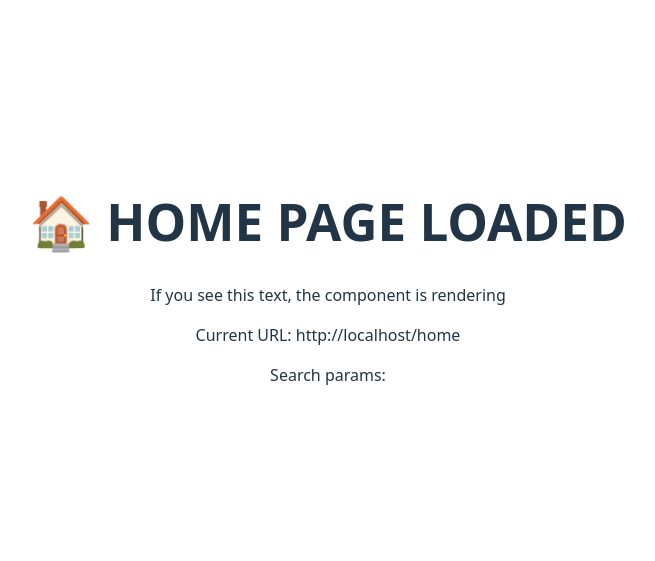
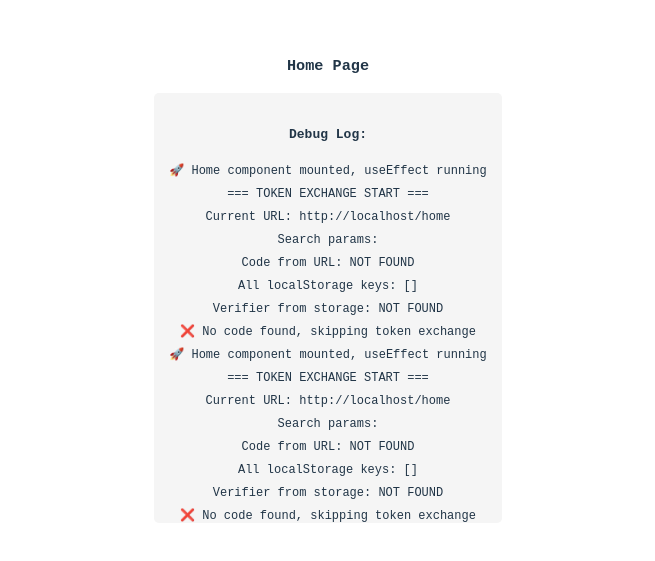
Before and after one commit to stephmukami/spotify-dashboard, a React (Vite) app: page /home in a window 1280 px wide. Shown: the part 119-680 px from the top of the page, without its empty margins (312-967 px from the left). Built offline with nearby package versions, Linux system fonts and the light colour scheme.

Commit message:
bug:test home page not showing access token

```diff
--- a/src/components/Home.tsx
+++ b/src/components/Home.tsx
@@ -1,24 +1,128 @@
-import { useEffect } from "react";
+// import { useEffect } from "react";
+
+// function Home() {
+//   // This runs IMMEDIATELY when the file loads
+//   console.log("🔴 HOME FILE LOADED - THIS SHOULD ALWAYS SHOW");
+
+//   // This runs when component renders
+//   console.log("🟡 HOME COMPONENT RENDERING");
+
+//   useEffect(() => {
+//     console.log("🟢 HOME USEEFFECT RUNNING");
+//     console.log("URL:", window.location.href);
+//     console.log("Search:", window.location.search);
+//   }, []);
+
+//   return (
+//     <div style={{ padding: "20px" }}>
+//       <h1>🏠 HOME PAGE LOADED</h1>
+//       <p>If you see this text, the component is rendering</p>
+//       <p>Current URL: {window.location.href}</p>
+//       <p>Search params: {window.location.search}</p>
+//     </div>
+//   );
+// }
+
+// export default Home;
+// Home.tsx
+import { useEffect, useState } from "react";
 
 function Home() {
-  // This runs IMMEDIATELY when the file loads
-  console.log("🔴 HOME FILE LOADED - THIS SHOULD ALWAYS SHOW");
+  const [debugInfo, setDebugInfo] = useState<string[]>([]);
 
-  // This runs when component renders
-  console.log("🟡 HOME COMPONENT RENDERING");
+  const addDebug = (msg: string) => {
+    console.log(msg);
+    setDebugInfo(prev => [...prev, msg]);
+  };
+
+  async function getAccessToken() {
+    addDebug("=== TOKEN EXCHANGE START ===");
+    addDebug(`Current URL: ${window.location.href}`);
+    addDebug(`Search params: ${window.location.search}`);
+
+    const params = new URLSearchParams(window.location.search);
+    const code = params.get("code");
+
+    addDebug(`Code from URL: ${code || 'NOT FOUND'}`);
+    addDebug(`All localStorage keys: ${JSON.stringify(Object.keys(localStorage))}`);
+    addDebug(`Verifier from storage: ${localStorage.getItem("verifier") || 'NOT FOUND'}`);
+
+    if (!code) {
+      addDebug("❌ No code found, skipping token exchange");
+      return;
+    }
+
+    const verifier = localStorage.getItem("verifier");
+    if (!verifier) {
+      addDebug("❌ CRITICAL: Verifier not found in localStorage!");
+      return;
+    }
+
+    const body = new URLSearchParams();
+    body.append("client_id", "6c5fab85d9c94622b7272efbab39b088");
+    body.append("grant_type", "authorization_code");
+    body.append("code", code);
+    body.append("redirect_uri", "https://spotify-dashboard-sxs8-stephmukamis-projects.vercel.app/home");
+    body.append("code_verifier", verifier);
+
+    addDebug(`Request body: ${JSON.stringify(Object.fromEntries(body))}`);
+
+    try {
+      addDebug("🔄 Sending request to Spotify...");
+      const result = await fetch("https://accounts.spotify.com/api/token", {
+        method: "POST",
+        headers: { "Content-Type": "application/x-www-form-urlencoded" },
+        body,
+      });
+
+      const data = await result.json();
+      addDebug(`Response status: ${result.status}`);
+      addDebug(`Response data: ${JSON.stringify(data)}`);
+
+      if (!result.ok) {
+        addDebug(`❌ Token exchange failed: ${JSON.stringify(data)}`);
+        return;
+      }
+
+      addDebug("✅ SUCCESS! Access token received");
+      localStorage.setItem("access_token", data.access_token);
+      addDebug("✅ Token saved to localStorage");
+
+      // Clean up URL
+      window.history.replaceState({}, document.title, "/home");
+      addDebug("✅ URL cleaned");
+    } catch (error) {
+      addDebug(`❌ Fetch error: ${error}`);
+      console.error("Full error:", error);
+    }
+  }
 
   useEffect(() => {
-    console.log("🟢 HOME USEEFFECT RUNNING");
-    console.log("URL:", window.location.href);
-    console.log("Search:", window.location.search);
+    addDebug("🚀 Home component mounted, useEffect running");
+    getAccessToken();
   }, []);
 
   return (
-    <div style={{ padding: "20px" }}>
-      <h1>🏠 HOME PAGE LOADED</h1>
-      <p>If you see this text, the component is rendering</p>
-      <p>Current URL: {window.location.href}</p>
-      <p>Search params: {window.location.search}</p>
+    <div style={{ padding: "20px", fontFamily: "monospace" }}>
+      <h3>Home Page</h3>
+      <div style={{
+        background: "#f5f5f5",
+        padding: "15px",
+        borderRadius: "5px",
+        maxHeight: "400px",
+        overflow: "auto"
+      }}>
+        <h4>Debug Log:</h4>
+        {debugInfo.length === 0 ? (
+          <p>No logs yet...</p>
+        ) : (
+          debugInfo.map((msg, i) => (
+            <div key={i} style={{ marginBottom: "5px", fontSize: "12px" }}>
+              {msg}
+            </div>
+          ))
+        )}
+      </div>
     </div>
   );
 }
```
